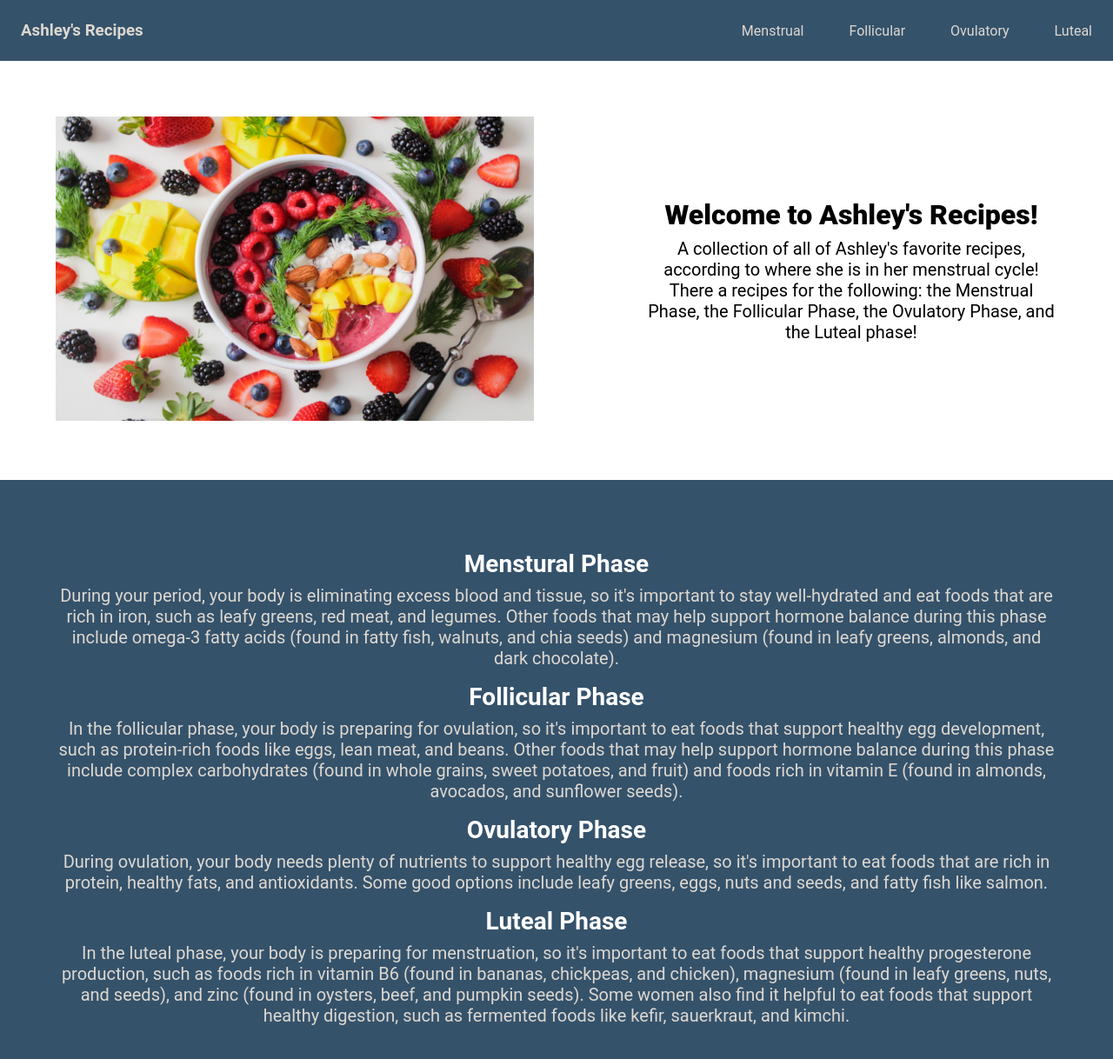
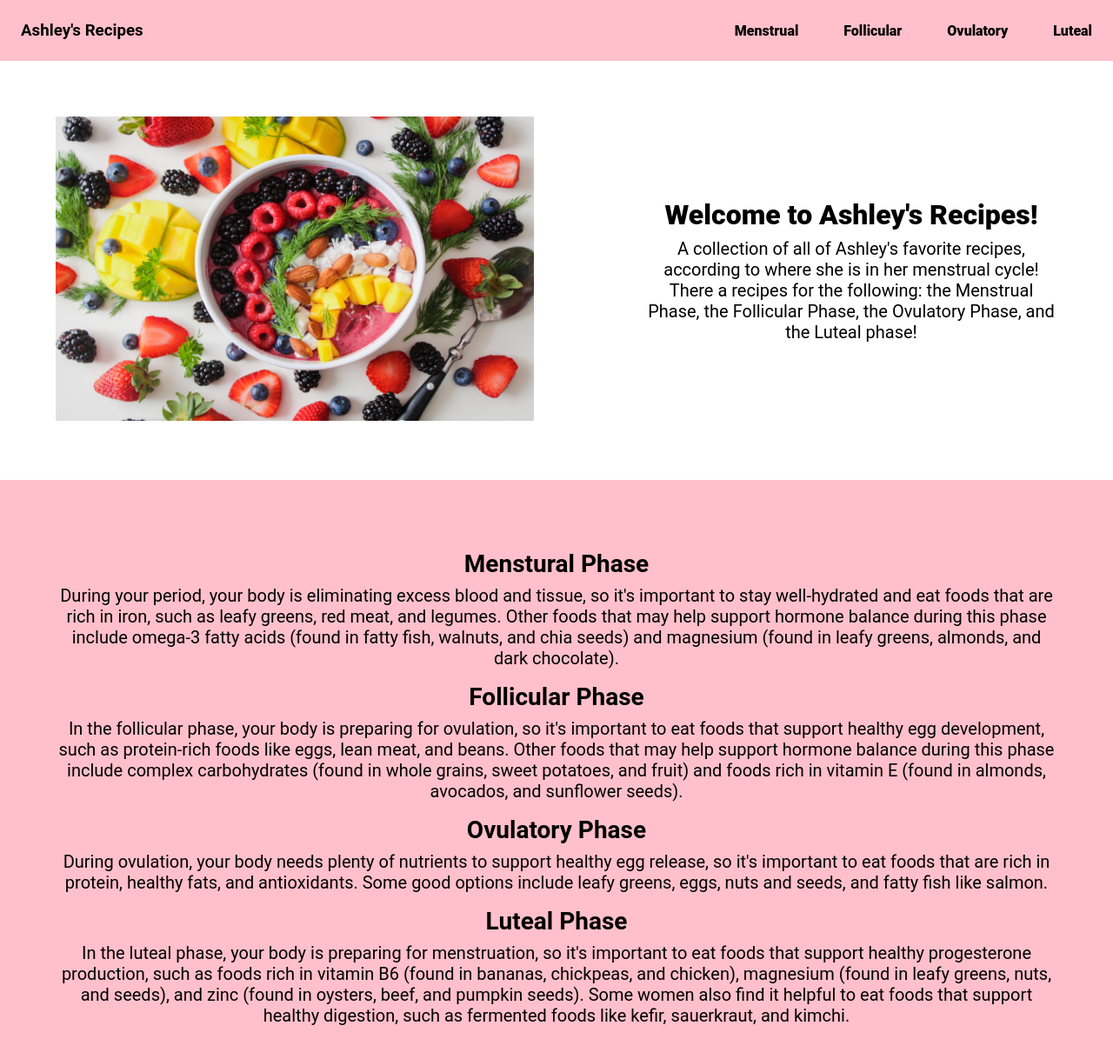
Before and after one commit to jackallen123/Recipe-Ideas, a plain HTML site: page index.html in a window 1280 px wide. Shown: the whole page at 87% size. Drawn offline with Linux system fonts and the light colour scheme.

Commit message:
Modify style.css to change background color and font of navbar and content

```diff
--- a/style.css
+++ b/style.css
@@ -15,16 +15,16 @@ body {
     display: flex;
     justify-content: space-between;
     align-items: center;
-    background-color:rgb(53, 82, 107);
+    background-color:pink;
 }
 
 .header {
     padding: 24px;
-    color:rgb(221, 216, 208);
 }
 
 .links a {
-    color:rgb(221, 216, 208);
+    color: black;
+    font-weight: 800;
     text-decoration: none;
     padding: 24px;
 }
@@ -62,7 +62,7 @@ body {
 /* CONTENT */
 
 .content {
-    background-color:rgb(53, 82, 107);
+    background-color: pink;
     padding: 64px;
 }
 
@@ -70,12 +70,18 @@ body {
     margin-top: 16px;
     font-size: 28px;
     text-align: center;
-    color: #fff;
+    color: black;
 }
 
 .content p {
     text-align: center;
     font-size: 20px;
     margin-top:8px;
-    color: rgb(221, 216, 208);
+    color: black;
 }
+
+/* MENSTRUAL PAGE */
+
+.recipe1{
+    background-color: black;
+}
```
